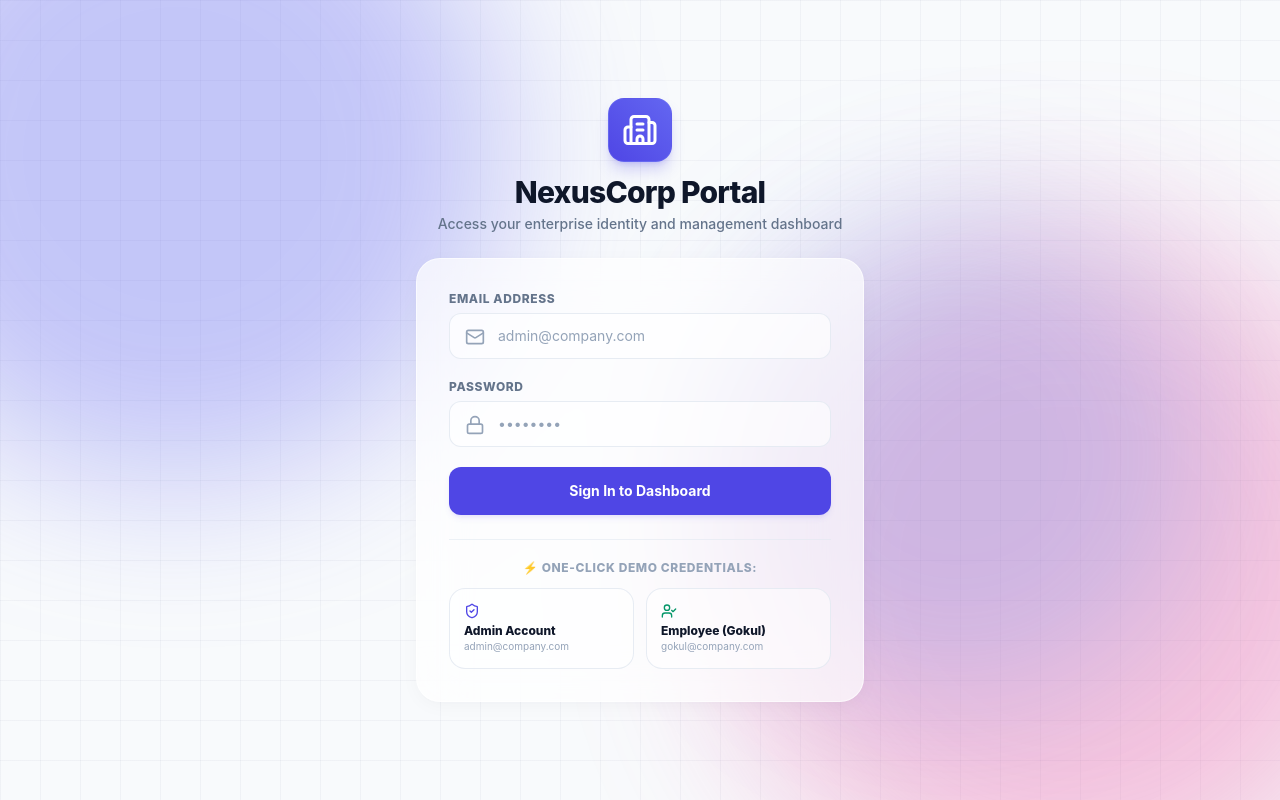
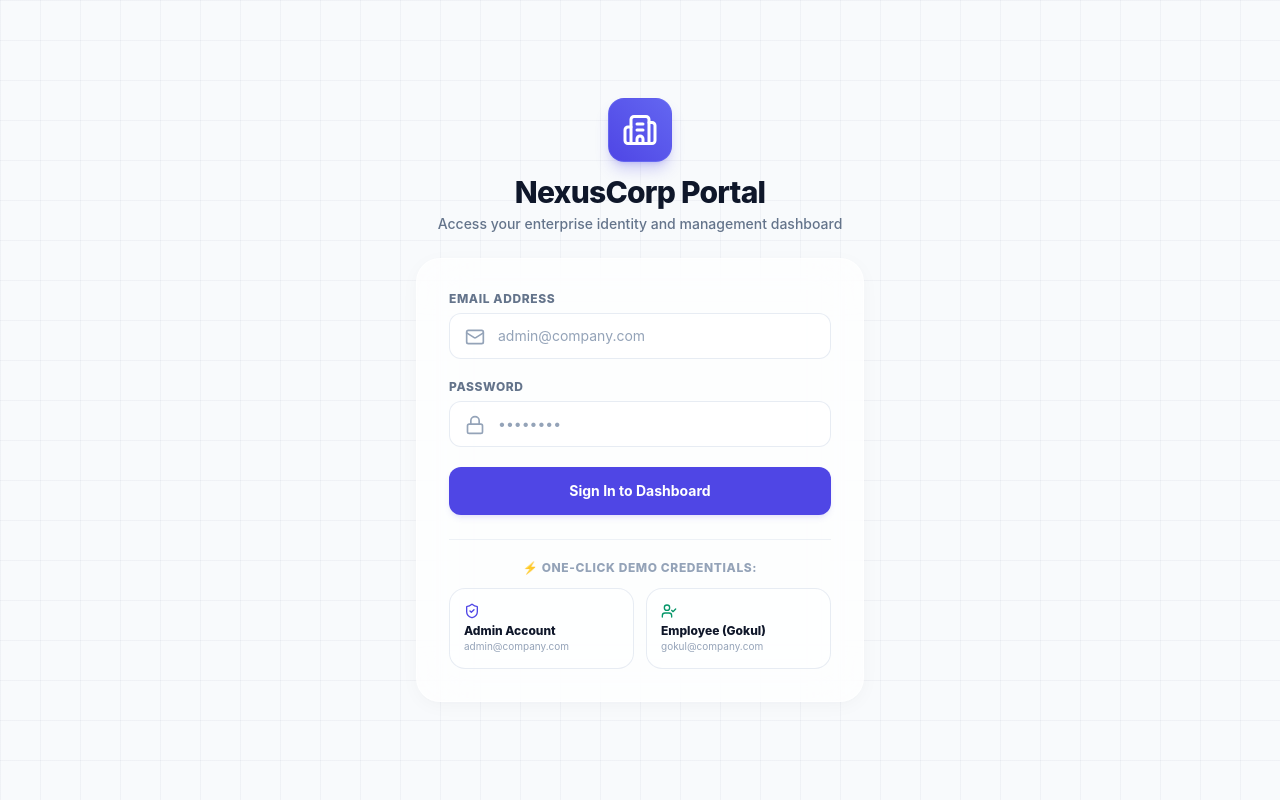
Before and after one commit to Gokulraj-N80/ID_Scan, a React app in the folder frontend/: page /login in a window 1280 px wide. Built offline with nearby package versions, Linux system fonts and the light colour scheme; the HTML template or start-up script is replaced by a standard one.

Commit message:
design: remove background gradient blobs to keep purely minimalist grid pattern

```diff
--- a/frontend/src/pages/Login.jsx
+++ b/frontend/src/pages/Login.jsx
@@ -38,11 +38,6 @@ const Login = () => {
 
   return (
     <div className="min-h-screen bg-slate-50 bg-grid-pattern text-slate-900 flex items-center justify-center p-6 relative overflow-hidden selection:bg-indigo-500 selection:text-white">
-      {/* Premium Animated Mesh Gradients */}
-      <div className="absolute top-[-12%] left-[-12%] w-[600px] h-[600px] rounded-full bg-indigo-500/35 blur-[70px] animate-blob-1 pointer-events-none"></div>
-      <div className="absolute bottom-[-12%] right-[-12%] w-[700px] h-[700px] rounded-full bg-pink-500/30 blur-[80px] animate-blob-2 pointer-events-none"></div>
-      <div className="absolute top-[35%] left-[55%] w-[450px] h-[450px] rounded-full bg-blue-500/20 blur-[65px] animate-blob-1 pointer-events-none"></div>
-
       <div className="w-full max-w-md space-y-6 relative z-10">
         {/* Animated Brand Header */}
         <div className="text-center space-y-3">
```
